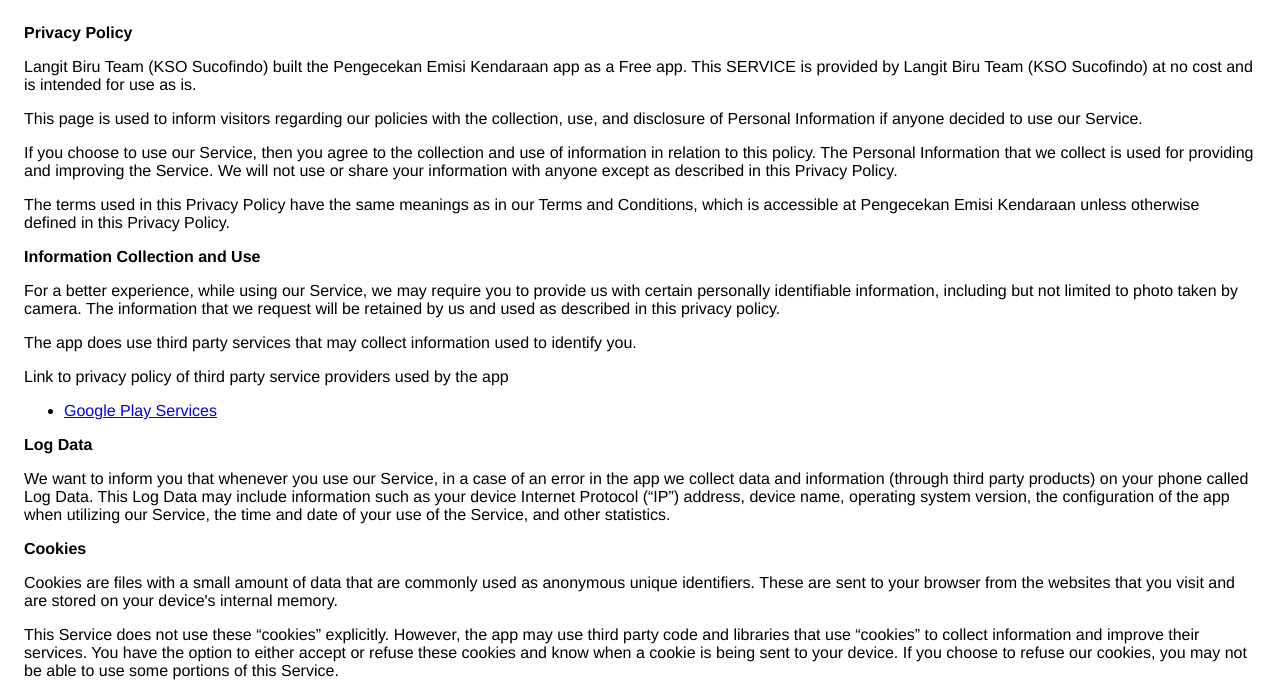
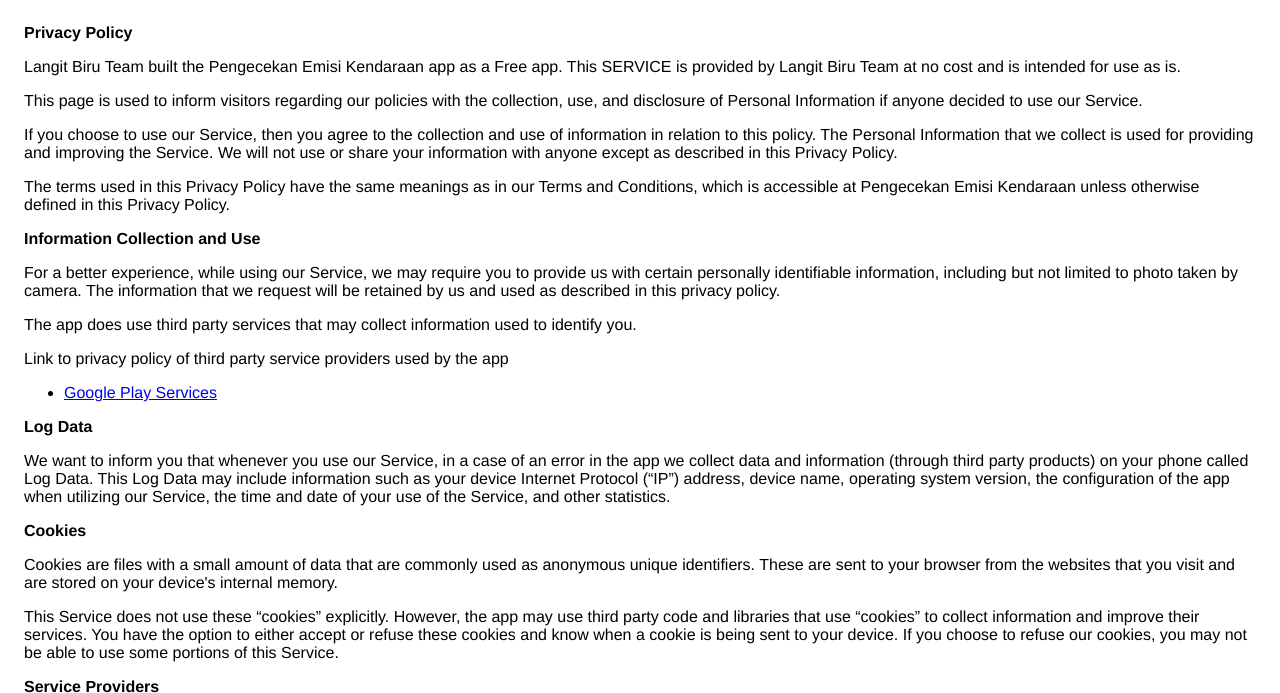
Before and after one commit to birulangitkota/privacy, a plain HTML site: page index.html in a window 1280 px wide. Shown: the top 693 px of the page. Drawn offline with Linux system fonts and the light colour scheme.

Commit message:
Update index.html

```diff
--- a/index.html
+++ b/index.html
@@ -14,8 +14,8 @@
   <body>
     <strong>Privacy Policy</strong>
     <p>
-      Langit Biru Team (KSO Sucofindo) built the Pengecekan Emisi Kendaraan app as a
-      Free app. This SERVICE is provided by Langit Biru Team (KSO Sucofindo) at no cost
+      Langit Biru Team built the Pengecekan Emisi Kendaraan app as a
+      Free app. This SERVICE is provided by Langit Biru Team at no cost
       and is intended for use as is.
     </p>
     <p>
```
